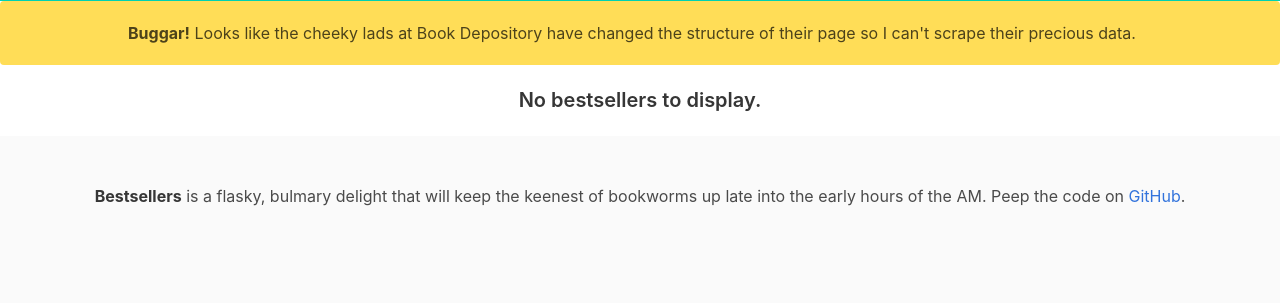
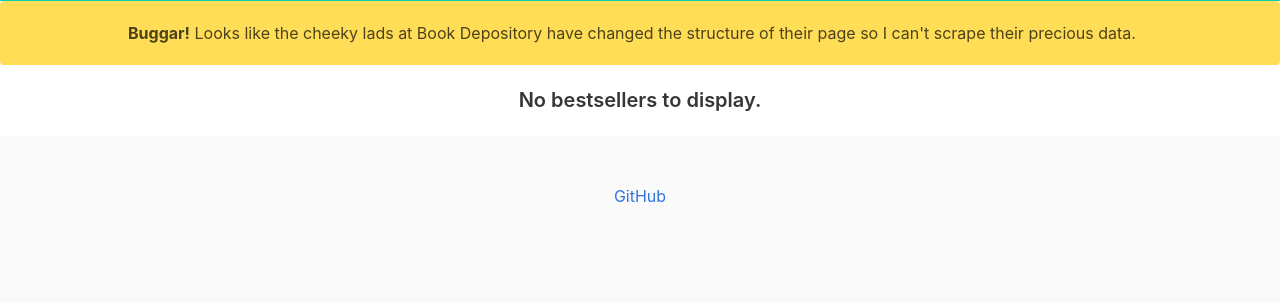
Before and after one commit to ashmidgley/bestsellers, a Flask app: page / in a window 1280 px wide. Shown: the part 178-481 px from the top of the page. Run offline with Flask 2, Linux system fonts and the light colour scheme; data that the repository does not hold is empty; some libraries are stand-ins or nearby versions.

Commit message:
Update footer.

```diff
--- a/templates/index.html
+++ b/templates/index.html
@@ -43,8 +43,7 @@
 <footer class="footer">
     <div class="content has-text-centered">
         <p>
-            <strong>Bestsellers</strong> is a flasky, bulmary delight that will keep the keenest of bookworms up late into the early hours of the AM.
-            Peep the code on <a href="https://github.com/ash-midgley/bestsellers">GitHub</a>.
+            <a href="https://github.com/ashmidgley/bestsellers">GitHub</a>
         </p>
     </div>
 </footer>
```
